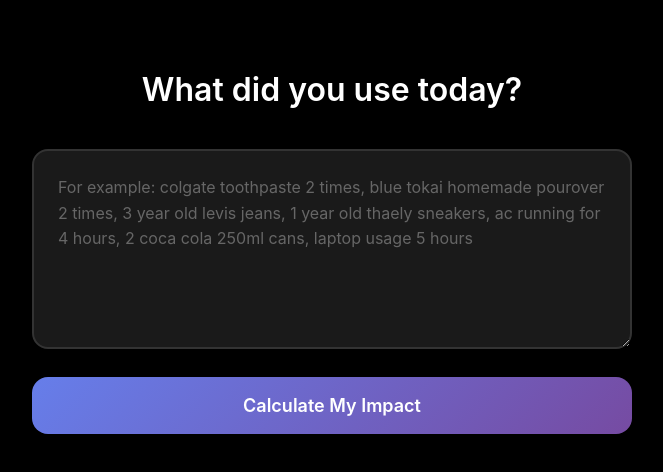
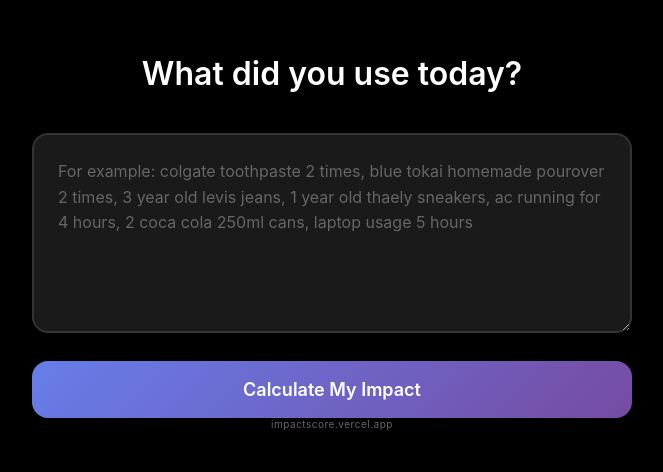
Before and after one commit to vinaypateel/impactscore, a plain HTML site: page index.html in a window 1280 px wide. Shown: the part 148-620 px from the top of the page, without its empty margins (308-971 px from the left). Drawn offline with Linux system fonts and the light colour scheme.

Commit message:
Update index.html
Updated the branding

```diff
--- a/index.html
+++ b/index.html
@@ -369,6 +369,14 @@
             line-height: 1.6;
         }
 
+        .branding {
+            text-align: center;
+            font-size: 10px;
+            color: #666666;
+            margin-bottom: 20px;
+            letter-spacing: 0.5px;
+        }
+
         .back-btn {
             width: 100%;
             padding: 16px;
@@ -413,6 +421,7 @@
                 placeholder="For example: colgate toothpaste 2 times, blue tokai homemade pourover 2 times, 3 year old levis jeans, 1 year old thaely sneakers, ac running for 4 hours, 2 coca cola 250ml cans, laptop usage 5 hours"
             ></textarea>
             <button class="submit-btn" id="submitBtn">Calculate My Impact</button>
+            <div class="branding">impactscore.vercel.app</div>
         </div>
     </div>
 
@@ -470,6 +479,8 @@
                 <div class="suggestion-label">Suggestion</div>
                 <div class="suggestion-text" id="suggestionText"></div>
             </div>
+
+            <div class="branding">impactscore.vercel.app</div>
 
             <button class="back-btn" id="backBtn">Track Another Day</button>
         </div>
```
